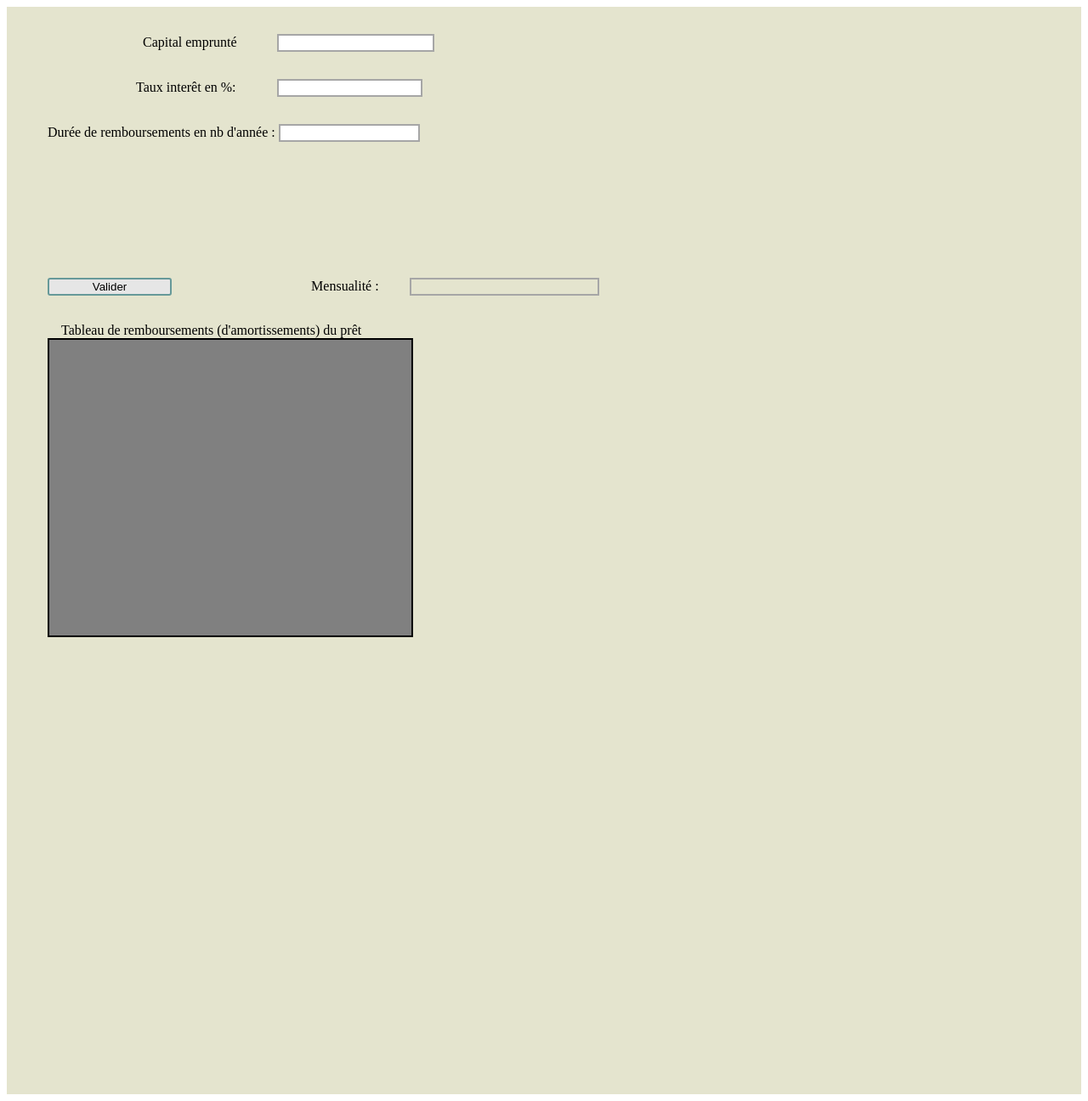
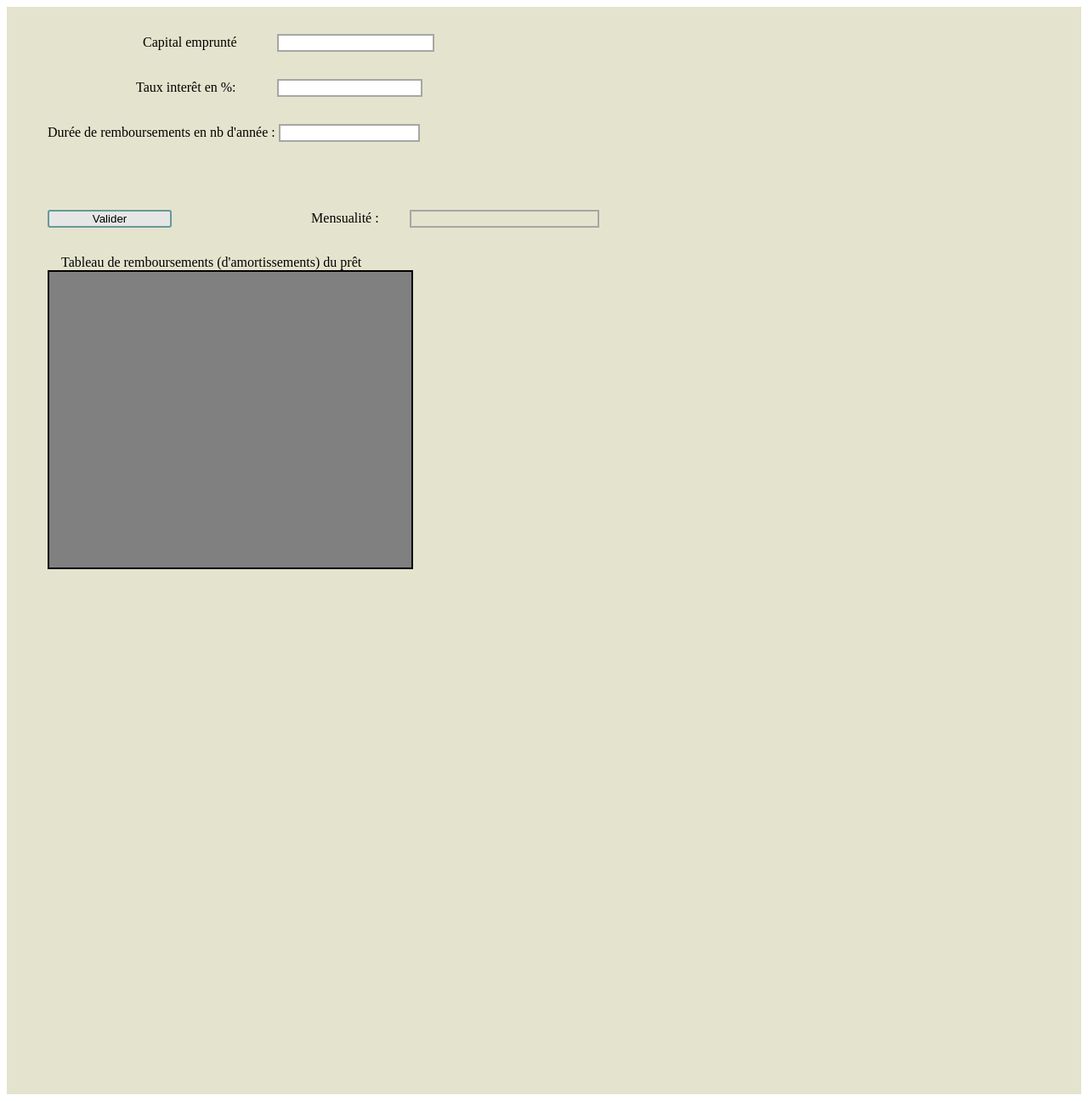
Before and after one commit to SebastienAuclere/dwwm_php, a PHP site: page / in a window 1280 px wide. Shown: the whole page at 85% size. Run offline with PHP 8.4, Linux system fonts and the light colour scheme.

Commit message:
premier push de cette branche

```diff
--- a/exo_pret/index.php
+++ b/exo_pret/index.php
@@ -5,7 +5,7 @@
     <meta charset="UTF-8">
     <meta name="viewport" content="width=device-width, initial-scale=1.0">
     <title>Calcul d'une mensualité d'un pret</title>
-    <link rel="stylesheet" href="./css/style.css">
+    <link rel="stylesheet" href="./moncss/style1.css">
 </head>
 
 <body>
@@ -74,7 +74,5 @@
             </div>
         </div>
     </form>
-
 </body>
-
 </html>
--- a/exo_pret/css/style.css
+++ b/exo_pret/moncss/style1.css
@@ -8,7 +8,7 @@
 }
 
 .hauteurplus {
-    margin-top: 10rem;
+    padding-top: 5rem;
 }
 
 .centrer {
```
